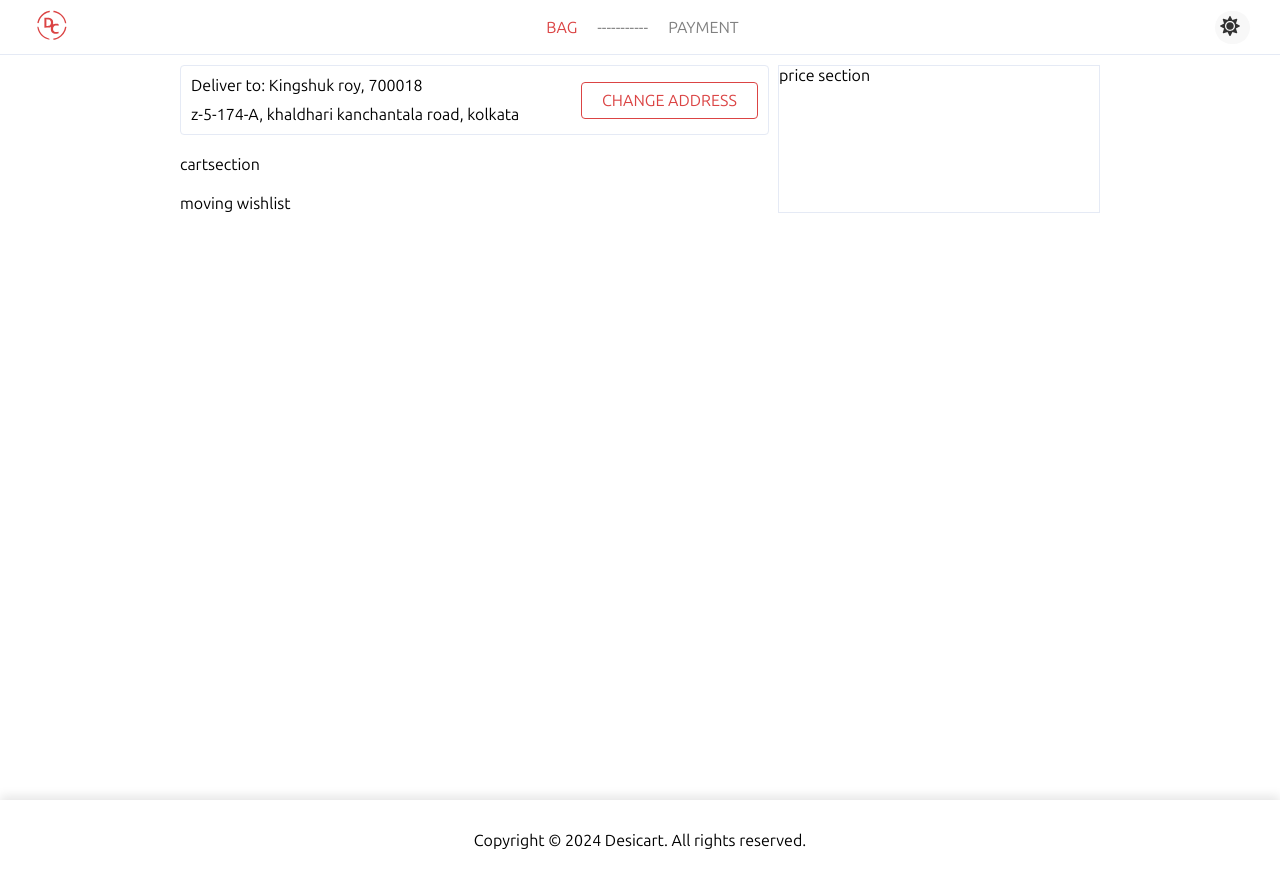
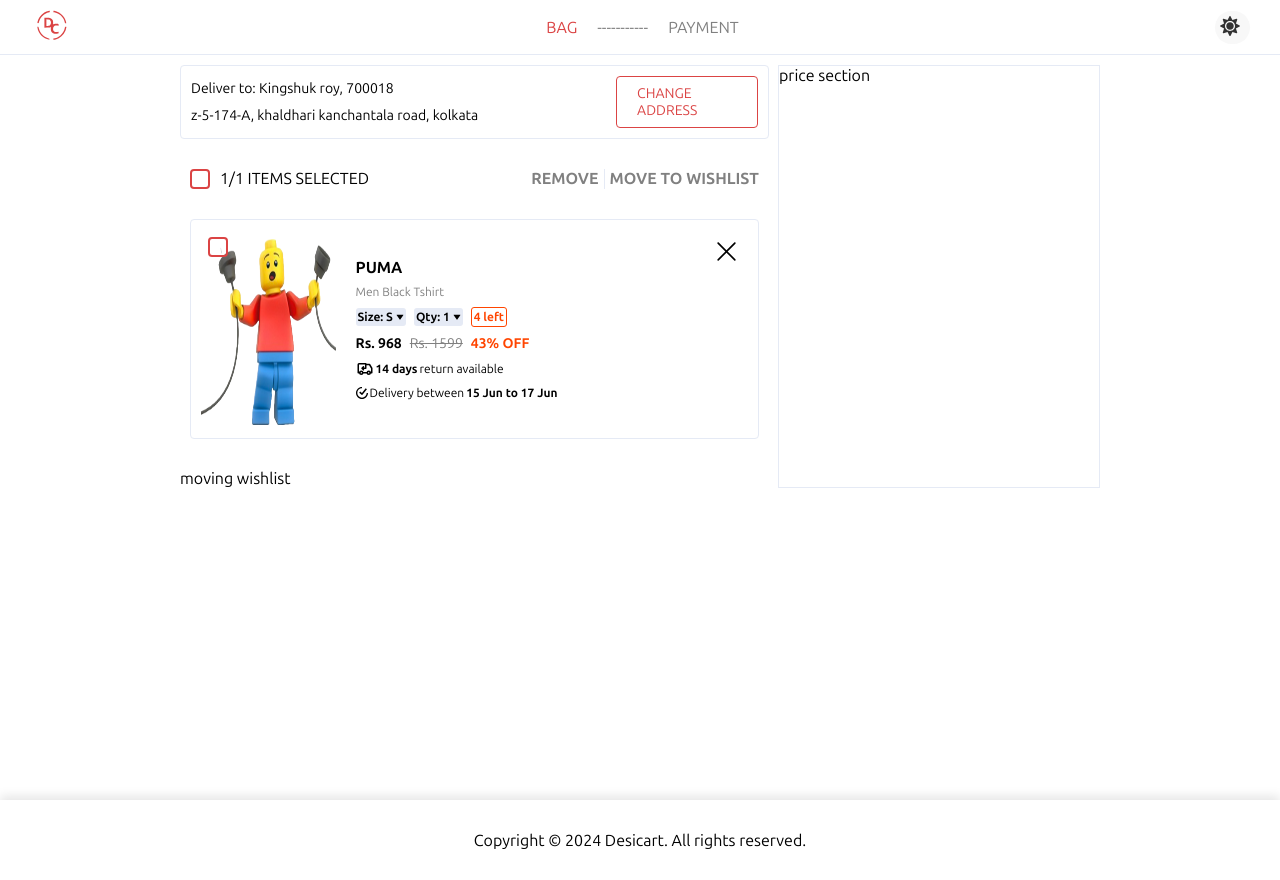
Before and after one commit to Ecommerce-Application-Demo/ecommerce-frontend, a React (Create React App) app: page /checkout/cart in a window 1280 px wide. Built offline with nearby package versions, Linux system fonts and the light colour scheme.

Commit message:
address section and item card ui for cartpage

```diff
--- a/src/components/cart/Address-section.jsx
+++ b/src/components/cart/Address-section.jsx
@@ -1,6 +1,7 @@
 import React from 'react'
 
 const AddressSection = () => {
+
   return (
     <div className='addresssection-container'>
       <div className='addresssection-leftside'>
--- a/src/components/cart/cart-section.jsx
+++ b/src/components/cart/cart-section.jsx
@@ -1,9 +1,43 @@
 import React from 'react'
+import Checkbox from '../../small-components/checkbox';
+import CartItemCard from './cartitem-card';
+import { useState } from 'react';
 
 const CartSection = () => {
+    const [checkboxState, setCheckboxState] = useState({
+      checkbox1: false,
+      checkbox2: false,
+    });
+
+    const handleCheckboxChange = (name, isChecked) => {
+      setCheckboxState(prevState => ({
+        ...prevState,
+        [name]: isChecked,
+      }));
+    };
+
   return (
-    <div>
-      cartsection
+    <div className='cartSection-container'>
+      <div className='cartSection-items'>
+        <div className='cartSection-item-left'>
+          <Checkbox
+           checked={checkboxState.checkbox1}
+           onChange={(isChecked) => handleCheckboxChange('checkbox1', isChecked)}
+          />
+          <p>1/1 ITEMS SELECTED</p>
+        </div>
+        <div className='cartSection-item-right'>
+          <p>REMOVE</p>
+          <div className='divider--verticle' />
+          <p>MOVE TO WISHLIST</p>
+        </div>
+      </div>
+      <div className='cartsection-cardwrapper'>
+        <CartItemCard
+        checkbox2 = {checkboxState.checkbox2}
+        handleCheckboxChange ={ handleCheckboxChange }
+        />
+      </div>
     </div>
   )
 }
--- /dev/null
+++ b/src/components/cart/cartitem-card.jsx
@@ -0,0 +1,49 @@
+import React from 'react'
+import productImages from '../../assets/pictures/offline_images.png';
+import Checkbox from '../../small-components/checkbox';
+import { TbTruckReturn } from "react-icons/tb";
+import { BiSolidDownArrow } from "react-icons/bi";
+import { SiTicktick } from "react-icons/si";
+import { RxCross1 } from "react-icons/rx";
+
+const CartItemCard = (props) => {
+    const {
+        Checkbox2,
+        handleCheckboxChange,
+    } = props;
+
+  return (
+    <div className='cartCard-container'>
+        <div className='crossSymbol'>
+            <RxCross1 size={25}/>
+        </div>
+      <div className='card-leftside'>
+        <img src={productImages} alt='product' />
+        <div>
+            <Checkbox
+             checked={Checkbox2}
+             onChange={(isChecked) => handleCheckboxChange('checkbox2', isChecked)}
+            />
+        </div>
+      </div>
+      <div className='card-rightside'>
+        <p className='brandname'>PUMA</p>
+        <p className='productname'>Men Black Tshirt</p>
+        <div className='size-container'>
+            <p className='size-btn'>Size: S <BiSolidDownArrow size={8}/></p>
+            <p className='size-btn'>Qty: 1 <BiSolidDownArrow size={8}/></p>
+            <p className='left-btn'>4 left</p>
+        </div>
+        <div className='price-container'>
+            <p className='price--actual'>Rs. 968 </p>
+            <p className='price--mrp'>Rs. 1599</p>
+            <p className='price--discount'>43% OFF</p>
+        </div>
+        <p className='return-textwrap'><TbTruckReturn size={18}/><span>14 days</span> return available</p>
+        <p className='return-textwrap'><SiTicktick/> Delivery between <span>15 Jun to 17 Jun</span></p>
+      </div>
+    </div>
+  )
+}
+
+export default CartItemCard;
--- a/src/scss/components/cart/_address-section.scss
+++ b/src/scss/components/cart/_address-section.scss
@@ -6,6 +6,8 @@
   border: 1px solid $freeze-purple;
   border-radius: 4px;
   align-items: center;
+  color: $Black;
+  font-size: 14px;
 
   .addresssection-leftside {
     @include ellipsisText;
--- a/src/scss/components/cart/_cart-section.scss
+++ b/src/scss/components/cart/_cart-section.scss
@@ -0,0 +1,142 @@
+.cartSection-container {
+    width: 100%;
+    padding: 10px;
+    display: flex;
+    flex-direction: column;
+    gap: 30px;
+    position: relative;
+
+  .crossSymbol {
+    position: absolute;
+    top: 20px;
+    right: 20px;
+    color: $Black;
+  }
+    .cartSection-items {
+        display: flex;
+        flex-direction: row;
+        justify-content: space-between;
+
+        .cartSection-item-left {
+            display: flex;
+            flex-direction: row;
+            gap: 10px;
+        }
+        .cartSection-item-right {
+          display: flex;
+          flex-direction: row;
+          gap: 5px;
+          color: $Grey;
+          font-weight: bold;
+          &>p {
+            cursor: pointer;
+          }
+        }
+    }
+    .cartsection-cardwrapper {
+      width: 100%;
+      display: flex;
+      flex-direction: column;
+      gap: 20px;
+      position: relative;
+
+      .cartCard-container {
+        width: 100%;
+        height: 220px;
+        padding: 10px;
+        border: 1.5px solid $freeze-purple;
+        border-radius: 4px;
+        display: flex;
+        flex-direction: row;
+        gap: 20px;
+        font-size: 12px;
+
+        .card-leftside {
+          width: 150px;
+          height: 100%;
+          &>img {
+            height: 100%;
+            width: 100%;
+          }
+          &>div {
+           position: absolute;
+           top: 18px;
+           left: 18px;
+          }
+        }
+        .card-rightside {
+          width: 80%;
+          display: flex;
+          flex-direction: column;
+          gap: 8px;
+          color: $Black;
+          justify-content: center;
+
+          &>p>span {
+            font-weight: bold;
+          }
+          .brandname {
+            font-weight: bold;
+            color: $Black;
+            font-size: 16px;
+          }
+          .productname {
+            color: $Grey;
+          }
+          .size-container {
+            display: flex;
+            flex-direction: row;
+            align-items: center;
+            gap: 8px;
+            font-weight: bold;
+
+            .size-btn {
+              background: $product-card-content-background;
+              display: flex;
+              align-items: center;
+              justify-content: center;
+              padding: 2px;
+              border-radius: 3px;
+              gap: 3px;
+            }
+            .left-btn {
+              color: $orangeRed;
+              border: 1px solid $orangeRed;
+              display: flex;
+              align-items: center;
+              justify-content: center;
+              padding: 2px;
+              border-radius: 3px;
+            }
+          }
+          .price-container {
+            display: flex;
+            flex-direction: row;
+            gap: 8px;
+            font-size: 14px;
+
+            .price {
+              &--actual {
+                font-weight: bold;
+                color: $Black;
+              }
+              &--mrp {
+                text-decoration: line-through;
+                color: $Grey;
+              }
+              &--discount {
+                color: $orangeRed;
+                font-weight: bold;
+              }
+            }
+          }
+          .return-textwrap {
+            display: flex;
+            align-items: center;
+            flex-direction: row;
+            gap: 2px;
+          }
+        }
+      }
+    }
+}
--- a/src/scss/index.scss
+++ b/src/scss/index.scss
@@ -72,7 +72,7 @@
 @import 'small-components/custom-headroom';
 @import 'small-components/scrollToTop';
 @import 'small-components/offline-component';
-
+@import 'small-components/checkbox';
 
 //pages import
 @import 'sections/home';
--- a/src/scss/sections/_product-listing-page.scss
+++ b/src/scss/sections/_product-listing-page.scss
@@ -78,12 +78,12 @@
 
   .divider {
     &--horizontal {
-      background: $primary-btn-red;
+      background: $freeze-purple;
       width: 100%;
       height: 4px;
     }
     &--verticle {
-      background: $primary-btn-red;
+      background: $freeze-purple;
       width: 1px;
       height: 1;
     }
--- /dev/null
+++ b/src/scss/small-components/_checkbox.scss
@@ -0,0 +1,34 @@
+.custom-checkbox {
+    width: 20px !important;
+    height: 20px !important;
+    min-height: 20px;
+    min-width: 20px;
+    border: 2px solid $primary-btn-red;
+    display: inline-block;
+    cursor: pointer;
+    position: relative;
+    border-radius: 4px; /* Added for rounded corners */
+  }
+
+  .custom-checkbox.checked {
+    background-color: $primary-btn-red;
+    border-color: $primary-btn-red;
+  }
+
+  .custom-checkbox::after {
+    content: '';
+    position: absolute;
+    top: 45%;
+    left: 53%;
+    width: 4px; /* Adjusted for better fit */
+    height: 10px; /* Adjusted for better fit */
+    border: solid white;
+    border-width: 0 3.5px 3.5px 0;
+    border-radius: 1px;
+    transform: translate(-50%, -50%) rotate(45deg);
+    display: none;
+  }
+
+  .custom-checkbox.checked::after {
+    display: block;
+  }
--- a/src/scss/utilites/_mixins.scss
+++ b/src/scss/utilites/_mixins.scss
@@ -73,6 +73,7 @@
     white-space: nowrap;
     overflow: hidden;
     text-overflow: ellipsis;
+    width: 90%;
 }
 
 @keyframes shimmer {
--- a/src/scss/utilites/_variables.scss
+++ b/src/scss/utilites/_variables.scss
@@ -44,6 +44,7 @@
 $product-brand-text: var(--product-brand-text);
 $product-card-content-background: var(--product-card-content-background);
 $product-ratings-background: var(--product-ratings-background);
+$orangeRed: orangered;
 
 //------------z-indexes-------------------
 $top-most-zIndex: 100;
--- /dev/null
+++ b/src/small-components/checkbox.jsx
@@ -0,0 +1,20 @@
+import React, { useState } from 'react';
+
+const Checkbox = ({ checked, onChange, disabled=false }) => {
+  const [isChecked, setIsChecked] = useState(checked);
+
+  const handleCheckboxClick = () => {
+    setIsChecked(!isChecked);
+    onChange(!isChecked);
+  };
+
+  return (
+    <div
+      className={`custom-checkbox ${isChecked ? 'checked' : ''}`}
+      onClick={handleCheckboxClick}
+      disabled ={disabled}
+    />
+  );
+};
+
+export default Checkbox;
```
